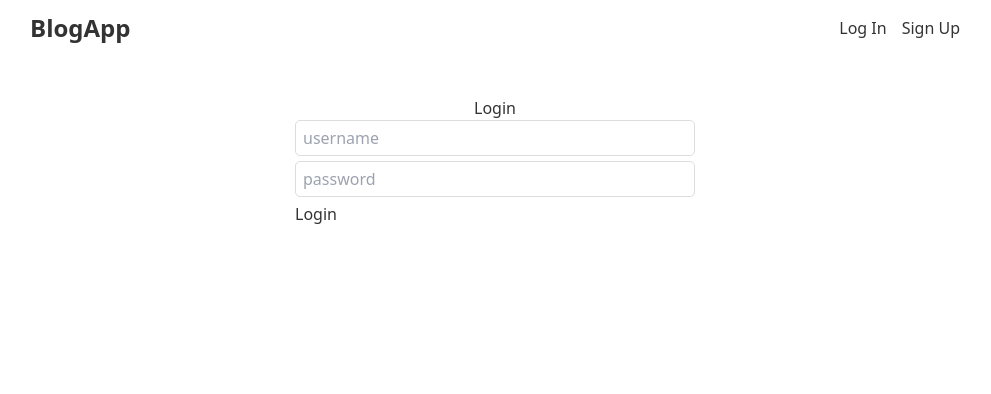
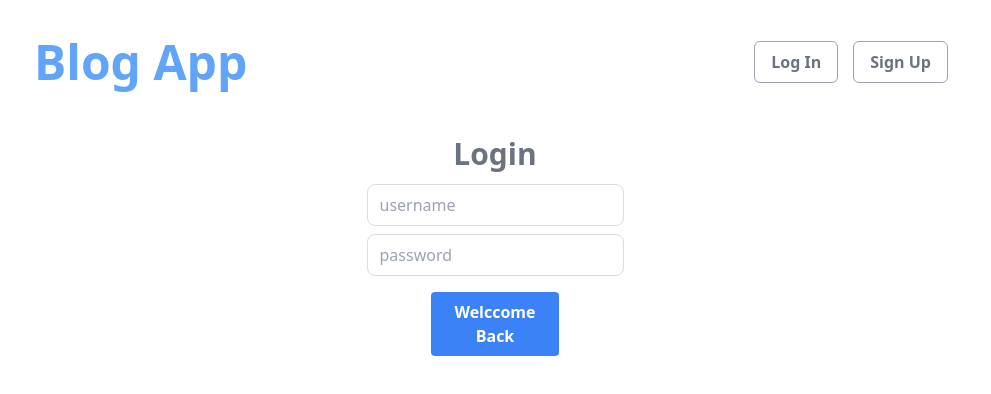
Before and after one commit to edm1001/mern-blog, a React (Create React App) app in the folder client/: page /login in a window 1280 px wide. Shown: the top 394 px of the page, without its empty margins (145-1136 px from the left). Built offline with nearby package versions, Linux system fonts and the light colour scheme; no server answers.

Commit message:
add styling components

```diff
--- a/client/src/App.css
+++ b/client/src/App.css
@@ -26,14 +26,11 @@ header {
   margin-bottom: 50px;
   align-items: center;
 }
-header a {
-  text-decoration: none;
-  color: inherit;
-}
-header a.logo {
+
+/* header a.logo {
   font-weight: bold;
   font-size: 1.5rem;
-}
+} */
 header nav {
   display: flex;
   gap: 15px;
@@ -83,10 +80,10 @@ div.post-page div.image img{
   width: 100%;
 }
 /* login and register */
-form.login , form.register {
+/* form.login , form.register {
   max-width: 400px;
   margin: 0 auto;
-}
+} */
 input {
   display:block;
   margin-bottom: 5px;
@@ -104,9 +101,9 @@ input {
   border-radius: 5px;
   padding: 7px 0;
 } */
-form h1, form.register h1 {
+/* form h1, form.register h1 {
   text-align: center;
-}
+} */
 div.post-page div.image {
   max-height: 200px;
   overflow: hidden;
--- a/client/src/components/Header.js
+++ b/client/src/components/Header.js
@@ -26,24 +26,43 @@ export default function Header() {
   const username = userInfo?.username;
 
   return (
-    <header>
-      <Link to='/' className="logo">BlogApp</Link>
-      <nav>
+    <header className="mt-7">
+      <Link to="/" className="logo">
+        <h1 className="text-blue-400 text-5xl pl-1 font-bold" >
+        Blog App
+        </h1>
+      </Link>
+      <nav className="mr-3">
         {username && (
           <>
             {/* if logged in */}
             {/* add username */}
             <Link to="/create">
-              Create New Post!
+              <button className="border border-gray-400 hover:bg-gray-400 hover:text-white text-gray-500 font-bold py-2 px-4 rounded-md">
+                Create New Post!
+              </button>
             </Link>
-            <button className="bg-blue-500 hover:bg-blue-700 text-white font-bold py-2 px-4 rounded" onClick={logout}>Logout ({username})</button>
+            <button
+              className="border border-gray-400 hover:bg-gray-400 hover:text-white text-gray-500 font-bold py-2 px-4 rounded-md"
+              onClick={logout}
+            >
+              Logout ({username})
+            </button>
           </>
         )}
         {!username && (
           <>
             {/* if logged out */}
-            <Link to="/login">Log In</Link>
-            <Link to="/register"> Sign Up</Link>
+            <Link to="/login">
+              <button className="border border-gray-400 hover:bg-gray-400 hover:text-white text-gray-500 font-bold py-2 px-4 rounded-md">
+                Log In
+              </button>
+            </Link>
+            <Link to="/register">
+              <button className="border border-gray-400 hover:bg-gray-400 hover:text-white text-gray-500 font-bold py-2 px-4 rounded-md">
+                Sign Up
+              </button>
+            </Link>
           </>
         )}
       </nav>
--- a/client/src/index.js
+++ b/client/src/index.js
@@ -3,7 +3,7 @@ import ReactDOM from 'react-dom/client';
 import App from './App';
 import reportWebVitals from './reportWebVitals';
 import { BrowserRouter } from 'react-router-dom';
-import './App.css'
+// import './App.css'
 
 const root = ReactDOM.createRoot(document.getElementById('root'));
 root.render(
--- a/client/src/pages/LoginPage.jsx
+++ b/client/src/pages/LoginPage.jsx
@@ -6,7 +6,7 @@ const LoginPage = () => {
   const [username, setUsername] = useState("");
   const [password, setPassword] = useState("");
   const [redirect, setRedirect] = useState(false);
-  const {setUserInfo} = useContext(UserContext);
+  const { setUserInfo } = useContext(UserContext);
 
   async function login(ev) {
     ev.preventDefault();
@@ -19,10 +19,10 @@ const LoginPage = () => {
     });
     // if login is successful
     if (response.ok) {
-      response.json().then(userInfo => {
-        setUserInfo(userInfo)
+      response.json().then((userInfo) => {
+        setUserInfo(userInfo);
         setRedirect(true);
-      })
+      });
     } else {
       alert("wrong credentials");
     }
@@ -33,22 +33,28 @@ const LoginPage = () => {
   }
 
   return (
-    <form className="login" onSubmit={login}>
-      <h1>Login</h1>
+    <div className="flex justify-center items-center mt-5">
+      <form className="block text-center" onSubmit={login}>
+        <h1 className="font-bold mb-3 text-3xl text-gray-500">Login</h1>
         <input
           type="text"
           value={username}
           onChange={(ev) => setUsername(ev.target.value)}
           placeholder="username"
+          className="w-full mb-2 px-3 py-2 border rounded-lg"
         />
         <input
           type="password"
           value={password}
           onChange={(ev) => setPassword(ev.target.value)}
           placeholder="password"
+          className="w-full mb-4 px-3 py-2 border rounded-lg items-center"
         />
-      <button>Login</button>
+        <button className="w-1/2 bg-blue-500 hover:bg-blue-700 text-white font-bold py-2 px-4 rounded">
+          Welccome Back
+        </button>
       </form>
+    </div>
   );
 };
 
--- a/client/src/pages/RegisterPage.jsx
+++ b/client/src/pages/RegisterPage.jsx
@@ -19,23 +19,28 @@ const RegisterPage = () => {
   }
 
   return (
-    <form className="register" onSubmit={register}>
-      <h1>Register</h1>
+    <div className="flex justify-center items-center mt-5">
+    <form className="block text-center" onSubmit={register}>
+      <h1 className="font-bold mb-5 text-3xl text-gray-500">Register</h1>
       <input
         type="text"
         placeholder="username"
         value={username}
         onChange={(ev) => setUsername(ev.target.value)}
+        className="w-full mb-2 px-3 py-2 border rounded-lg"
       />
 
       <input
+
         type="password"
         placeholder="password"
         value={password}
         onChange={(ev) => setPassword(ev.target.value)}
+        className="w-full mb-4 px-3 py-2 border rounded-lg items-center"
       />
-      <button>Sign Up</button>
+      <button className="w-1/2 bg-blue-500 hover:bg-blue-700 text-white font-bold py-2 px-4 rounded" > Sign Up</button>
     </form>
+    </div>
   );
 };
 
```
Lines whose indentation alone changed are shown as unchanged.
